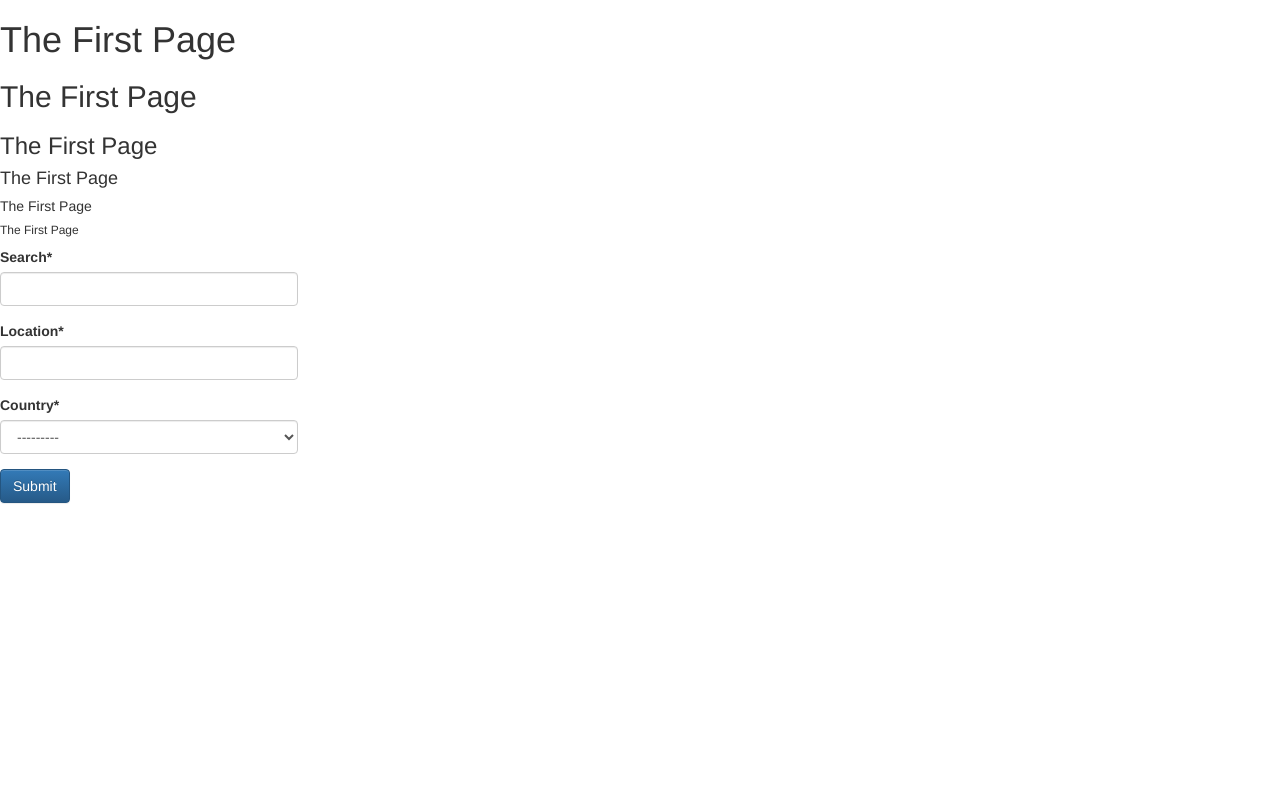
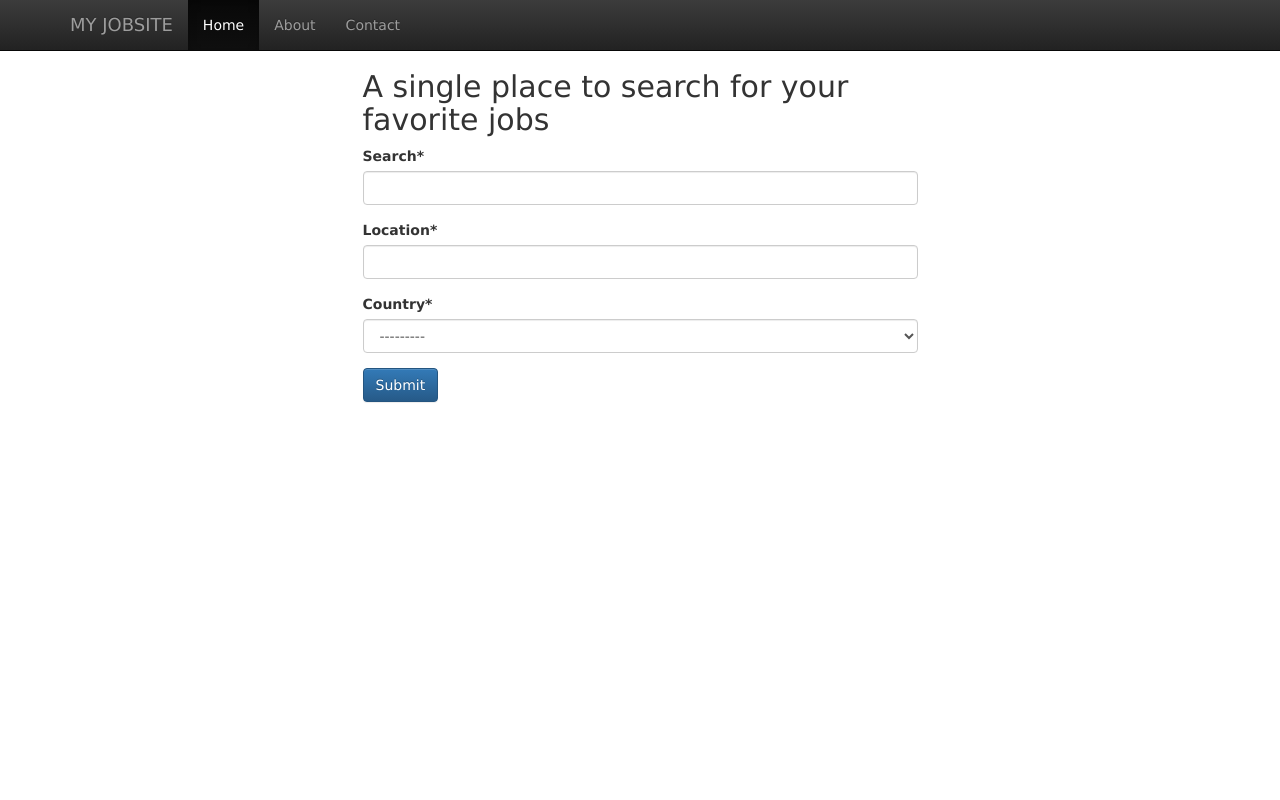
Before and after one commit to karanmitroo/jobs-app, a Django app: page / in a window 1280 px wide. Run offline with Django 3.2, Linux system fonts and the light colour scheme; data that the repository does not hold is empty; some libraries are stand-ins or nearby versions.

Commit message:
Added navbar and changed html for the site

```diff
--- a/jobsite/forms.py
+++ b/jobsite/forms.py
@@ -5,3 +5,9 @@ class QueryForm(forms.Form):
     search = forms.CharField(required = True)
     location = forms.CharField(required = True)
     country = forms.ModelChoiceField(queryset = Country.objects.all())
+
+class ContactForm(forms.Form):
+	full_name = forms.CharField(required = False)
+	email = forms.EmailField()
+	subject = forms.CharField(required=False)
+	message = forms.CharField()
--- /dev/null
+++ b/jobsite/templates/jobsite/base.html
@@ -0,0 +1,69 @@
+<!DOCTYPE html>
+<html lang="en">
+
+    <head>
+      <title>Home Page</title>
+
+      <!-- Latest compiled and minified CSS -->
+      <link rel="stylesheet" href="https://maxcdn.bootstrapcdn.com/bootstrap/3.3.7/css/bootstrap.min.css" integrity="sha384-BVYiiSIFeK1dGmJRAkycuHAHRg32OmUcww7on3RYdg4Va+PmSTsz/K68vbdEjh4u" crossorigin="anonymous">
+
+      <!-- Optional theme -->
+      <link rel="stylesheet" href="https://maxcdn.bootstrapcdn.com/bootstrap/3.3.7/css/bootstrap-theme.min.css" integrity="sha384-rHyoN1iRsVXV4nD0JutlnGaslCJuC7uwjduW9SVrLvRYooPp2bWYgmgJQIXwl/Sp" crossorigin="anonymous">
+
+
+      <link href="https://fonts.googleapis.com/css?family=Josefin+Slab" rel="stylesheet">
+      <!-- Latest compiled and minified JavaScript -->
+      <script src="https://maxcdn.bootstrapcdn.com/bootstrap/3.3.7/js/bootstrap.min.js" integrity="sha384-Tc5IQib027qvyjSMfHjOMaLkfuWVxZxUPnCJA7l2mCWNIpG9mGCD8wGNIcPD7Txa" crossorigin="anonymous">
+
+
+
+      switch (window.location.pathname) {
+        case '/home':
+            $('#home').addClass('active');
+            $('#about').removeClass('active');
+            $('#contact').removeClass('active');
+        case '/about':
+            $('#about').addClass('active');
+            $('#home').removeClass('active');
+            $('#contact').removeClass('active');
+        case '/somestuff':
+            $('#main').addClass('some')
+          }
+
+      </script>
+
+
+      <style>
+
+        body {
+          padding-top: 50px;
+          font-family: Verdana;
+        }
+
+        .starter-template {
+          padding: 40px 15px;
+          text-align: center;
+        }
+
+        .form {
+          position: fixed;
+          left: 66%;
+          top: 20%;
+        }
+
+      </style>
+    </head>
+
+    <body>
+
+        {% include 'navbar.html' %}
+
+        <div class="container">
+          {% block home %}
+
+          {% endblock %}
+        </div>
+
+    </body>
+
+</html>
--- a/jobsite/templates/jobsite/home.html
+++ b/jobsite/templates/jobsite/home.html
@@ -1,31 +1,11 @@
+{% extends 'base.html' %}
 {% load crispy_forms_tags %}
 
-<html>
-  <head>
-    <title>Home Page</title>
+  {% block home %}
+    <div class="row">
+      <div class="col-md-6 col-sm-offset-3">
 
-    <!-- Latest compiled and minified CSS -->
-    <link rel="stylesheet" href="https://maxcdn.bootstrapcdn.com/bootstrap/3.3.7/css/bootstrap.min.css" integrity="sha384-BVYiiSIFeK1dGmJRAkycuHAHRg32OmUcww7on3RYdg4Va+PmSTsz/K68vbdEjh4u" crossorigin="anonymous">
-
-    <!-- Optional theme -->
-    <link rel="stylesheet" href="https://maxcdn.bootstrapcdn.com/bootstrap/3.3.7/css/bootstrap-theme.min.css" integrity="sha384-rHyoN1iRsVXV4nD0JutlnGaslCJuC7uwjduW9SVrLvRYooPp2bWYgmgJQIXwl/Sp" crossorigin="anonymous">
-
-    <!-- Latest compiled and minified JavaScript -->
-    <script src="https://maxcdn.bootstrapcdn.com/bootstrap/3.3.7/js/bootstrap.min.js" integrity="sha384-Tc5IQib027qvyjSMfHjOMaLkfuWVxZxUPnCJA7l2mCWNIpG9mGCD8wGNIcPD7Txa" crossorigin="anonymous"></script>
-
-  </head>
-
-  <body>
-    <h1> The First Page </h1>
-    <h2> The First Page </h2>
-    <h3> The First Page </h3>
-    <h4> The First Page </h4>
-    <h5> The First Page </h5>
-    <h6> The First Page </h6>
-
-
-    <div class="row">
-      <div class="col-md-3">
+        <h2>A single place to search for your favorite jobs</h2>
 
         <form method="POST" action=""> {% csrf_token %}
         {{ form|crispy }}
@@ -33,6 +13,4 @@
         </form>
       <div>
     </div>
-  </body>
-
-</html>
+  {% endblock %}
--- /dev/null
+++ b/jobsite/templates/jobsite/navbar.html
@@ -0,0 +1,26 @@
+{% load crispy_forms_tags %}
+
+<nav class="navbar navbar-inverse navbar-fixed-top">
+      <div class="container">
+        <div class="navbar-header">
+          <button type="button" class="navbar-toggle collapsed" data-toggle="collapse" data-target="#navbar" aria-expanded="false" aria-controls="navbar">
+            <span class="sr-only">Toggle navigation</span>
+            <span class="icon-bar"></span>
+            <span class="icon-bar"></span>
+            <span class="icon-bar"></span>
+          </button>
+          <a class="navbar-brand" href="/">MY JOBSITE</a>
+        </div>
+        <div id="navbar" class="collapse navbar-collapse">
+          <ul class="nav navbar-nav">
+            <li id="home" class="active"><a href="/">Home</a></li>
+            <li id="about"><a href="/about">About</a></li>
+            <li id="contact"><a href="/contact">Contact</a></li>
+          </ul>
+
+        </div><!--/.nav-collapse -->
+      </div>
+
+
+
+</nav>
--- a/jobsite/urls.py
+++ b/jobsite/urls.py
@@ -5,4 +5,5 @@ from . import views
 urlpatterns = [
     url(r'^$', views.home, name = 'home'),
     url(r'^search/(?P<search>[a-zA-z ]+)/(?P<location>[a-zA-z ]+)/(?P<country>[a-zA-z ]+)/page(?P<page>\d+)$', views.results, name = 'results'),
+    url(r'^about$', views.about, name = 'about')
 ]
--- a/jobsite/views.py
+++ b/jobsite/views.py
@@ -1046,7 +1046,7 @@ def results(request, search, location, country, page):
 
     start = 25 * (int(page) - 1)
 
-    link_indeed = "http://api.indeed.com/ads/apisearch?publisher=7730342108690608" + "&q="+search + "&l="+location + "&sort=&radius=40&st=&jt=" + "&start="+str(start+1) + "&end="+str(start+25) + "&limit=100&format=json&fromage=&filter=&latlong=1" + "&co="+country + "&chnl=&userip=122.162.34.161&useragent=Mozilla/%2F4.0%28Firefox%29&v=2"
+    link_indeed = "http://api.indeed.com/ads/apisearch?publisher=7730342108690608" + "&q="+search + "&l="+location + "&sort=date&radius=40&st=&jt=" + "&start="+str(start+1) + "&end="+str(start+25) + "&limit=100&format=json&fromage=&filter=&latlong=1" + "&co="+country + "&chnl=&userip=122.162.34.161&useragent=Mozilla/%2F4.0%28Firefox%29&v=2"
     response_indeed = requests.get(link_indeed)
     data_indeed = json.loads(response_indeed.text)["results"]
 
@@ -1067,8 +1067,25 @@ def results(request, search, location, country, page):
     response_dice = requests.get(link_dice)
     data_dice = json.loads(response_dice.text)["resultItemList"]
 
+
+    form = QueryForm(request.POST or None)
+
+    if form.is_valid():
+        search = form.cleaned_data.get('search')
+        location = form.cleaned_data.get('location')
+        country = str(form.cleaned_data.get('country'))
+
+        return redirect("/search/" + search + "/" + location + "/" + country + "/" "page0")
+
     data = {
     'data_indeed' : data_indeed,
-    'data_dice' : data_dice
+    'data_dice' : data_dice,
+    'form' : form
     }
     return render(request, 'jobsite/joblist.html', data)
+
+
+def about(request):
+    data = {'about_us' : "This is the about us page. This is the about us page. This is the about us page. This is the about us page. This is the about us page. This is the about us page. This is the about us page. This is the about us page. This is the about us page."}
+
+    return render(request, 'about.html', data)
--- a/mysite/settings.py
+++ b/mysite/settings.py
@@ -61,7 +61,7 @@ ROOT_URLCONF = 'mysite.urls'
 TEMPLATES = [
     {
         'BACKEND': 'django.template.backends.django.DjangoTemplates',
-        'DIRS': [os.path.join(BASE_DIR, 'jobsite')],
+        'DIRS': [os.path.join(BASE_DIR, 'jobsite/templates/jobsite')],
         'APP_DIRS': True,
         'OPTIONS': {
             'context_processors': [
```
Also changed, not shown: jobsite/templates/jobsite/about.html (added, +11 -0 lines), jobsite/templates/jobsite/joblist.html (+35 -26 lines).
